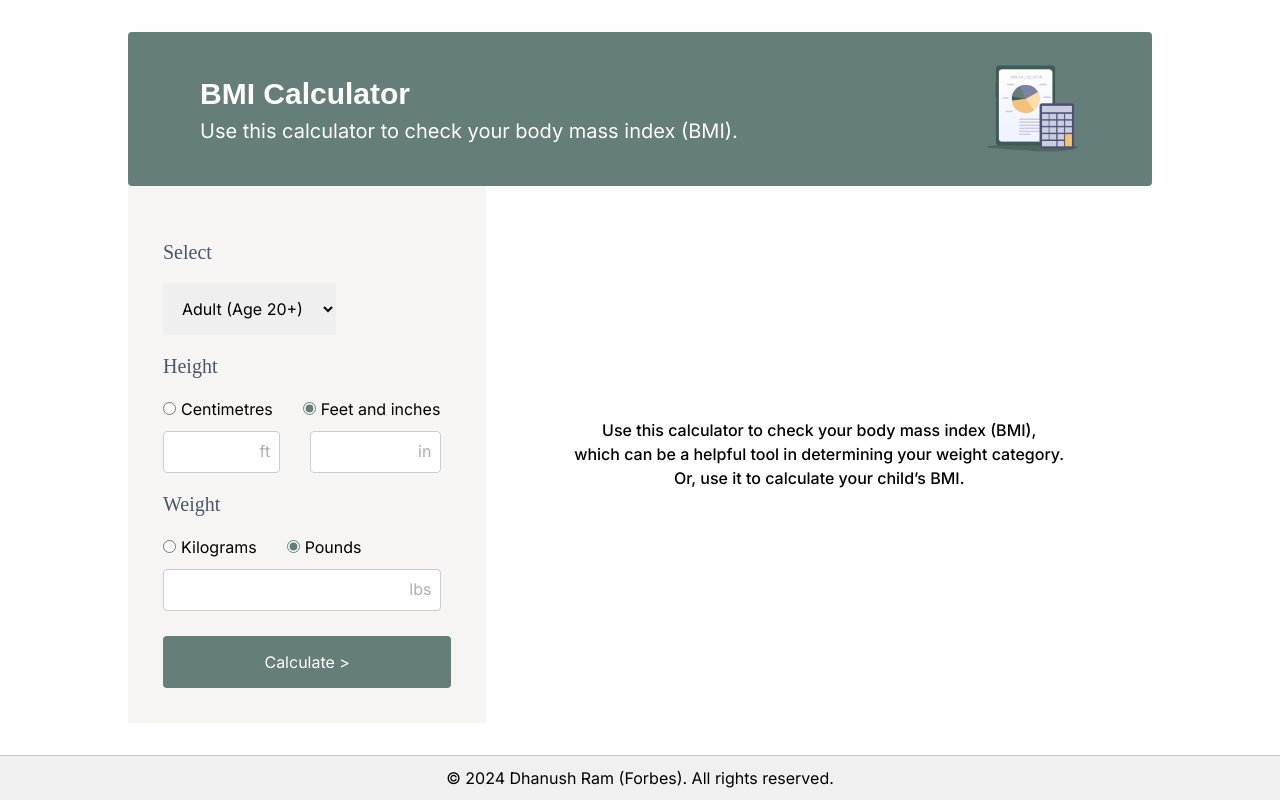
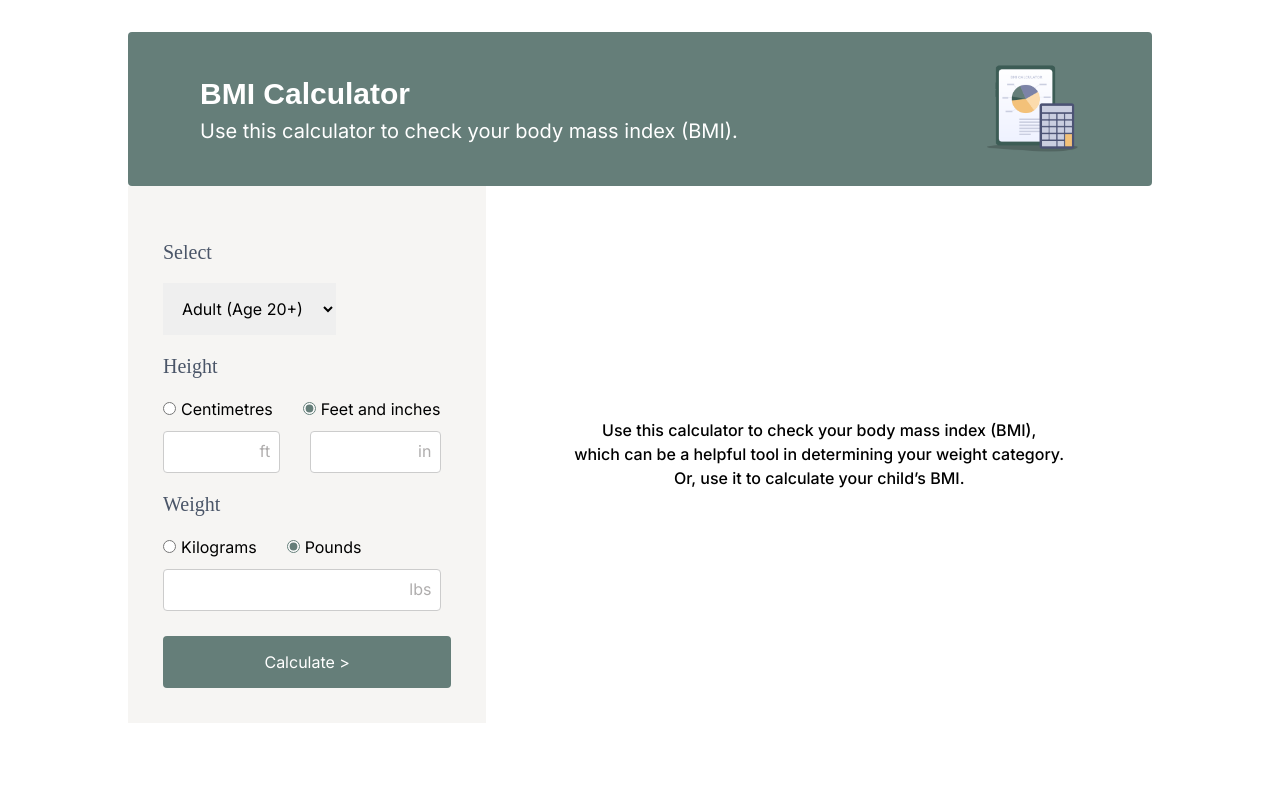
Before and after one commit to dhanushram24/forbes_bmi, a Next.js app: page / in a window 1280 px wide. Built offline with nearby package versions, Linux system fonts and the light colour scheme.

Commit message:
fixed changes

```diff
--- a/src/app/page.tsx
+++ b/src/app/page.tsx
@@ -1,11 +1,9 @@
 "use client"
+import React, { useState } from 'react';
 import Calculator from './components/Calculator/Calculator';
-import CopyRight from './components/Copyright/copyright';
+
 export default function Home() {
   return(
-    <>
-    <Calculator/>
-    <CopyRight/>
-    </>
-  )
+    <Calculator />
+  );
 }
```
Also changed, not shown: src/app/components/Calculator/CopyRight.jsx (renamed from src/app/components/CopyRight/copyright.jsx).
